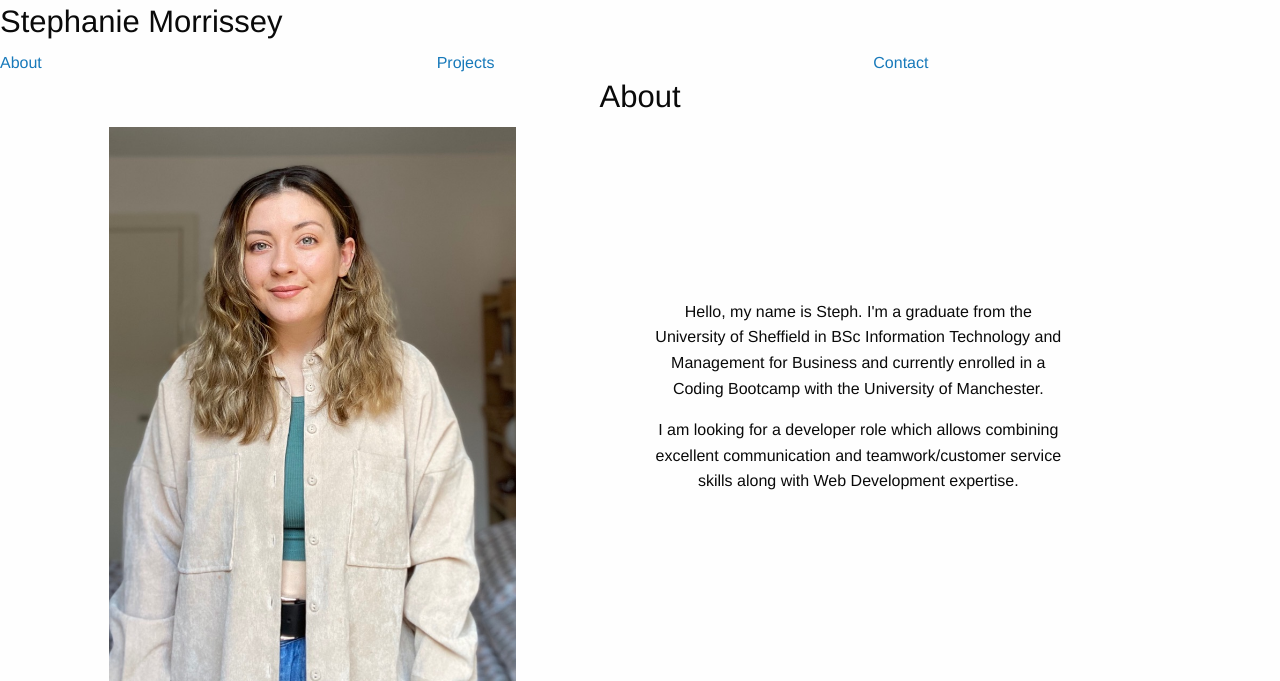
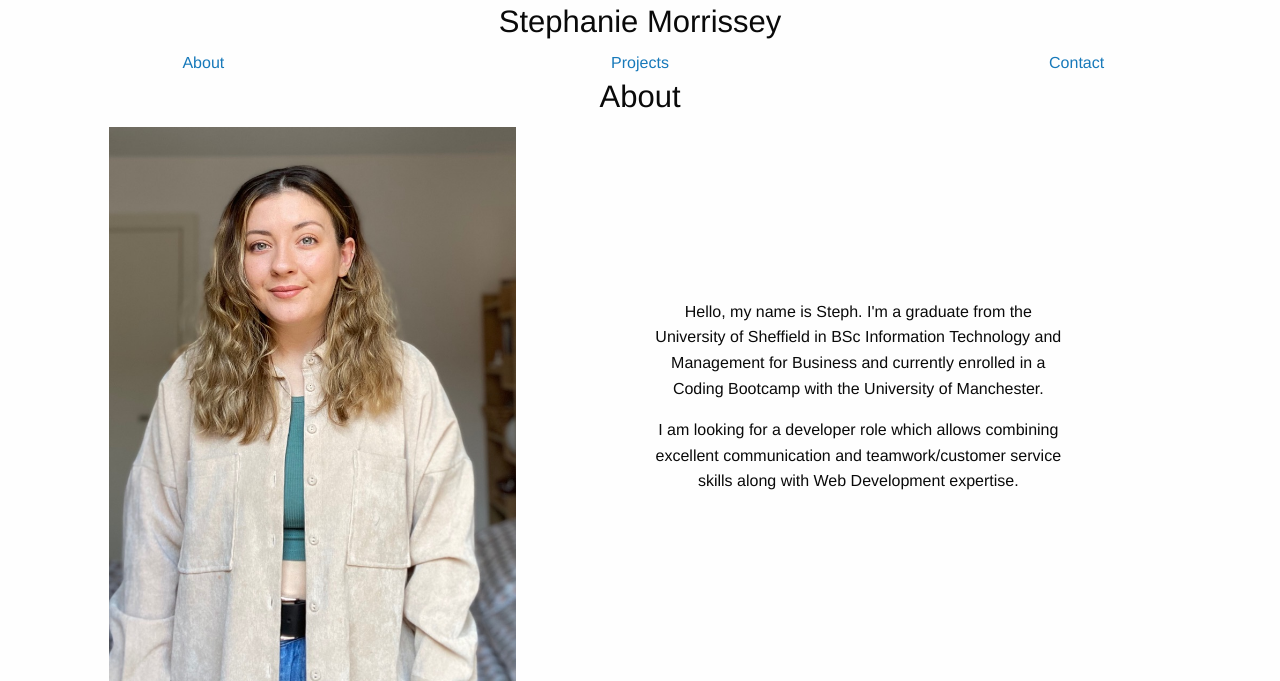
Before and after one commit to steph-morrissey/portfolio-update, a Node server app: page / in a window 1280 px wide. Shown: the top 681 px of the page. Run offline with Node 20, Linux system fonts and the light colour scheme; some libraries are stand-ins or nearby versions.

Commit message:
Fixed header styling

```diff
--- a/src/views/index.handlebars
+++ b/src/views/index.handlebars
@@ -1,5 +1,5 @@
 <div class="grid-y">
-    <div class="cell shrink header medium-cell-block-container">
+    <div class="cell shrink header medium-cell-block-container text-center">
         <h3>Stephanie Morrissey</h3>
     </div>
     {{> navigation}}
--- a/src/views/partials/navigation.handlebars
+++ b/src/views/partials/navigation.handlebars
@@ -1,4 +1,4 @@
-<div class="grid-x grid-margin-x">
+<div class="grid-x grid-margin-x text-center">
     <div class="cell small-12 medium-4 large-4">
         <a href="#about">
             About
```
